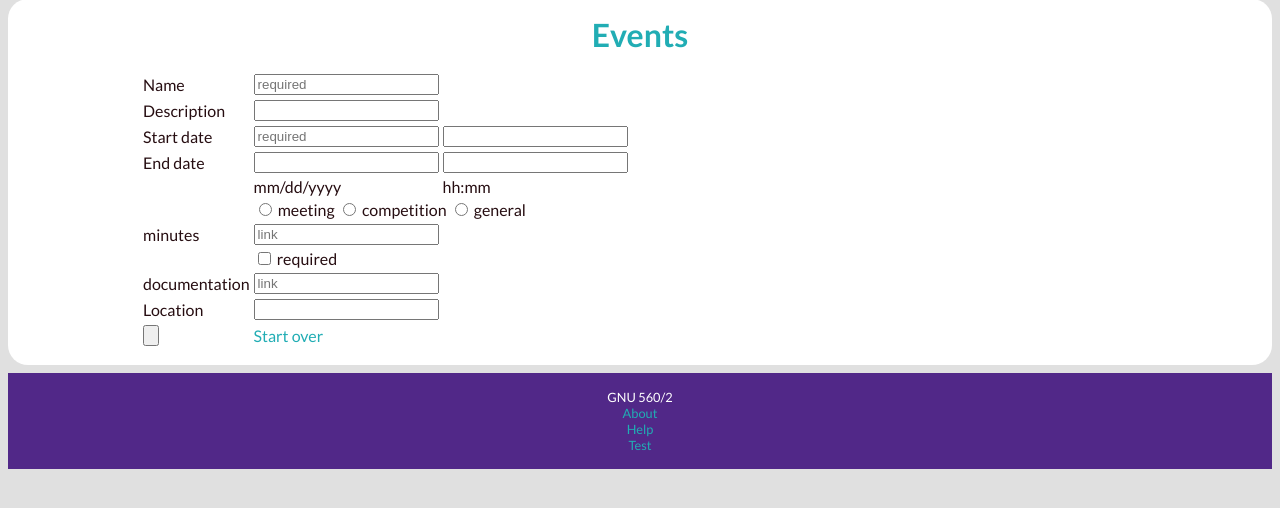
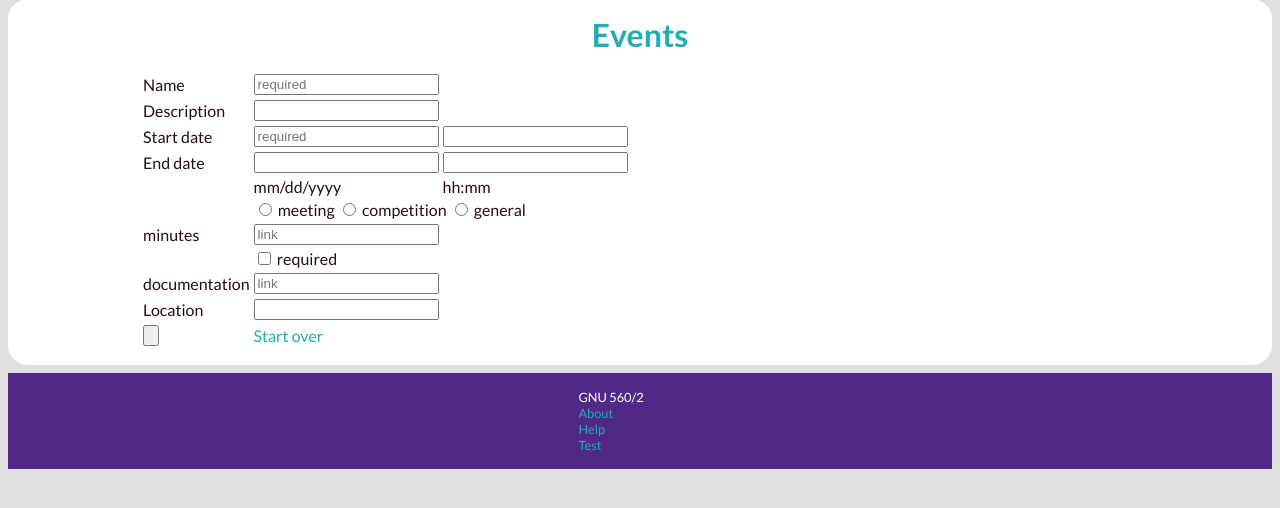
Before and after one commit to jhauserw3241/cdcdb-webserver, a Python web app: template templates/events/new.html in a window 1280 px wide. Shown: the part 139-647 px from the top of the page. Run offline with Jinja, Linux system fonts and the light colour scheme; the template is opened without the code that fills it, so the values that code supplies are empty.

Commit message:
Fix alignment of footer text

```diff
--- a/static/css/base.css
+++ b/static/css/base.css
@@ -125,7 +125,9 @@ div#content {
 }
 
 div#footer {
-	text-align: center;
+	padding-left: 45%;
+	padding-right: 45%;
+	text-align: left;
 	font-size: 80%;
 }
 
```
